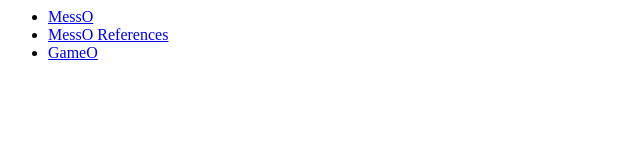
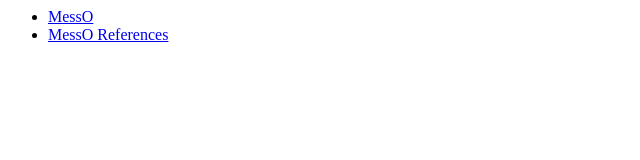
Before and after one commit to ngmhprogramming/O, a website: page client/index.html in a window 1280 px wide. Shown: the full height of the page, 0-640 px from the left. Drawn offline with Linux system fonts and the light colour scheme.

Commit message:
Update index.html

```diff
--- a/client/index.html
+++ b/client/index.html
@@ -1,5 +1,4 @@
 <ul>
     <li><a href="messO">MessO</a></li>
     <li><a href="messOreferences">MessO References</a></li>
-    <li><a href="gameO">GameO</a></li>
 </ul>
```
